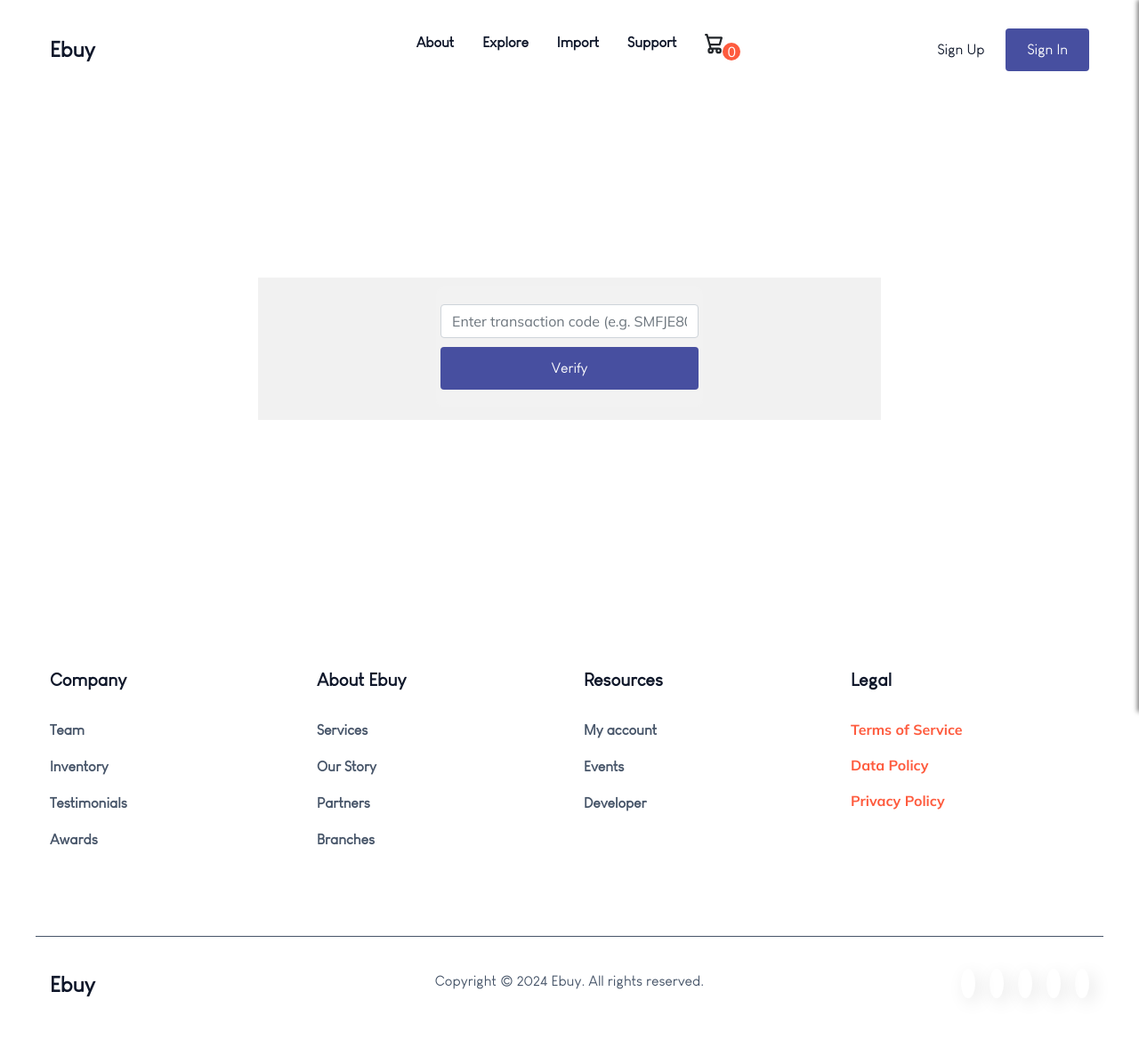
After one commit to KiseraTimon/Project_Ebuy, a PHP site: page /pages/verify.php in a window 1280 px wide. The commit adds this page. Shown: the whole page at 89% size. Run offline with PHP 8.4, Linux system fonts and the light colour scheme.

Commit message:
Purchase Verification

```diff
--- /dev/null
+++ b/pageclasses/assets/css/verify.css
@@ -0,0 +1,26 @@
+.ver-body
+{
+    background-color: #f1f1f1;
+    height: 160px;
+    padding: 10px;
+    max-width: 700px;
+    margin: 0 auto;
+    margin-top: 200px;
+    margin-bottom: 200px;
+}
+
+.form-data
+{
+    width: 100%;
+    margin: 10px auto;
+}
+
+.form-row
+{
+    margin: 10px auto;
+}
+
+button
+{
+    width: 100%;
+}
--- a/pageclasses/assets/php/checkout.php
+++ b/pageclasses/assets/php/checkout.php
@@ -30,12 +30,14 @@ if ($_SERVER['REQUEST_METHOD'] === 'POST') {
     VALUES (?, ?, ?, ?, ?, ?, ?, ?, ?, ?, ?, ?, ?, ?)");
 
     //Mailer Sessions
+    $_SESSION['buyerUID'] = $buyerUID;
     $_SESSION['buyerFname'] = $fname;
     $_SESSION['buyerLname'] = $lname;
     $_SESSION['buyerCity'] = $city;
     $_SESSION['buyerAddress'] = $address;
     $_SESSION['buyerEmail'] = $email;
     $_SESSION['buyerPhone'] = $phone;
+    $_SESSION['totalPrice'] = $totalPrice;
 
     $stmt->bind_param('isssssisssssss', $buyerUID, $fname, $lname, $email, $city, $address, $phone, $totalPrice, $itemNames, $itemQuantities, $itemPrices, $itemTotalPrices, $sellerUIDs, $status);
 
--- /dev/null
+++ b/pages/verify.php
@@ -0,0 +1,40 @@
+<!DOCTYPE html>
+<html>
+<head>
+    <title>Verify purchase</title>
+    <link rel="stylesheet" href="https://stackpath.bootstrapcdn.com/bootstrap/4.5.2/css/bootstrap.min.css">
+    <link rel="stylesheet" href="/pageclasses/assets/css/verify.css">
+    <link rel="stylesheet" href="/styles.css">
+    <link rel="stylesheet" href="/defaults.css">
+</head>
+<body>
+
+    <?php
+    require_once ('../loader.php');
+
+    $header->navigation();
+
+    ?>
+    <div class="ver-body">
+        <form method="POST" action="/pageclasses/assets/php/transaction.php">
+            <div class="form-data">
+                <!--Verification Code-->
+                <div class="form-row">
+                    <div class="col">
+                        <input type="text" name="code" id="code" class="form-control" placeholder="Enter transaction code (e.g. SMFJE8003E)" maxlength="20">
+                    </div>
+                </div>
+
+                <!--Submit Button-->
+                <div class="form-row">
+                    <div class="col">
+                        <button type="submit" class="btn btn-primary">Verify</button>
+                    </div>
+                </div>
+            </div>
+        </form>
+    </div>
+    <?php
+
+    $footer->footercont();
+    ?>
```
Also changed, not shown: pageclasses/assets/php/transaction.php (added, +43 -0 lines).
